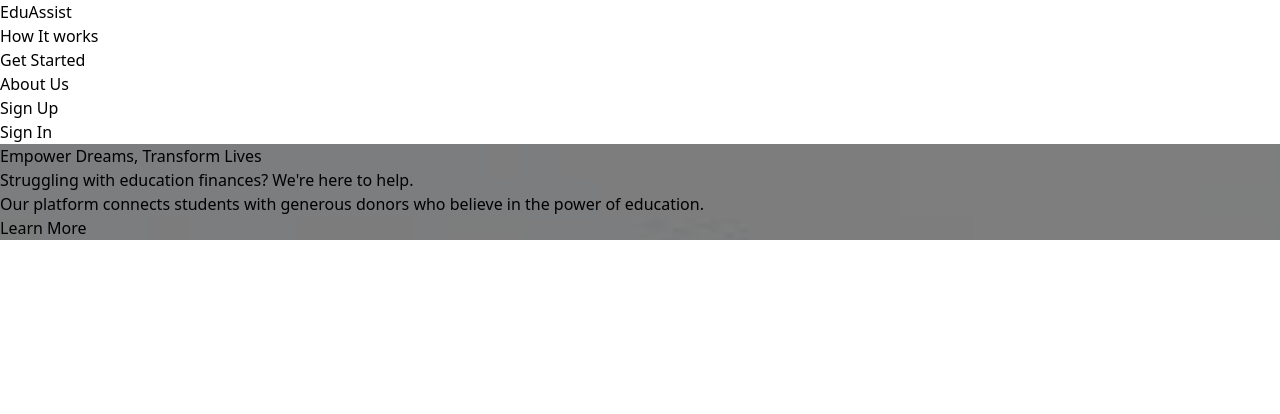
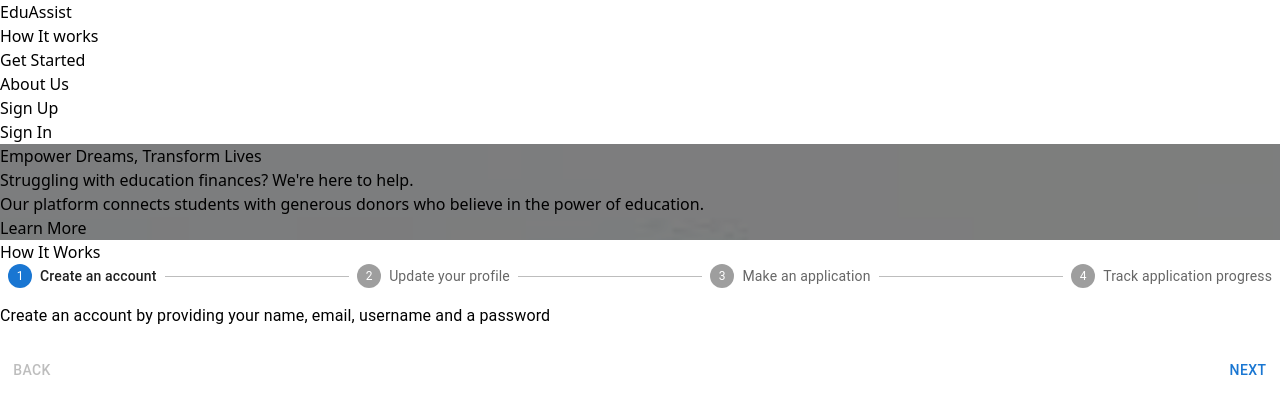
Before and after one commit to wamae-ndiritu/eduAssist, a React (Vite) app in the folder frontend/: page / in a window 1280 px wide. Shown: the top 414 px of the page. Built offline with nearby package versions, Linux system fonts and the light colour scheme.

Commit message:
Design how-it-works section

```diff
--- a/frontend/package.json
+++ b/frontend/package.json
@@ -10,6 +10,10 @@
     "preview": "vite preview"
   },
   "dependencies": {
+    "@emotion/react": "^11.11.4",
+    "@emotion/styled": "^11.11.5",
+    "@mui/icons-material": "^5.15.15",
+    "@mui/material": "^5.15.15",
     "react": "^18.2.0",
     "react-dom": "^18.2.0",
     "react-router": "^6.22.3",
--- a/frontend/src/components/Hero.jsx
+++ b/frontend/src/components/Hero.jsx
@@ -1,6 +1,6 @@
 const Hero = () => {
   return (
-    <section className="flex-1 hero">
+    <section className="hero">
       <section className='h-full px-4 py-20 text-center bg-emerald-300 text-white hero-overlay flex'>
         <div className='max-w-4xl mx-auto'>
           <h1 className='text-4xl md:text-5xl font-bold mb-4'>
--- /dev/null
+++ b/frontend/src/components/HowItWorks.jsx
@@ -0,0 +1,12 @@
+import HorizontalLinearStepper from "./utils/Stepper"
+
+const HowItWorks = () => {
+  return (
+    <div className="w-full my-5 px-4 md:px-16">
+        <h2 className="text-2xl font-semibold text-center text-gray-600">How It Works</h2>
+        <HorizontalLinearStepper />
+    </div>
+  )
+}
+
+export default HowItWorks
--- /dev/null
+++ b/frontend/src/components/utils/Stepper.jsx
@@ -0,0 +1,141 @@
+import * as React from "react";
+import Box from "@mui/material/Box";
+import Stepper from "@mui/material/Stepper";
+import Step from "@mui/material/Step";
+import StepLabel from "@mui/material/StepLabel";
+import Button from "@mui/material/Button";
+import Typography from "@mui/material/Typography";
+
+const steps = [
+  {
+    label: "Create an account",
+    content:
+      "Create an account by providing your name, email, username and a password",
+  },
+  {
+    label: "Update your profile",
+    content:
+      "Upload you Identification documents; National ID, Transcipts/Certificate etc, add Institution details, add your address, and biography",
+  },
+  {
+    label: "Make an application",
+    content:
+      "Initialize a new financial application, provide fees structure, current fee statement etc.",
+  },
+  {
+    label: "Track application progress",
+    content: "Get notification upon application review by any donor, send and receive private message with potential donors."
+  },
+];
+
+export default function HorizontalLinearStepper() {
+  const [activeStep, setActiveStep] = React.useState(0);
+  const [skipped, setSkipped] = React.useState(new Set());
+
+  const isStepOptional = () => {
+    return false;
+  };
+
+  const isStepSkipped = (step) => {
+    return skipped.has(step);
+  };
+
+  const handleNext = () => {
+    let newSkipped = skipped;
+    if (isStepSkipped(activeStep)) {
+      newSkipped = new Set(newSkipped.values());
+      newSkipped.delete(activeStep);
+    }
+
+    setActiveStep((prevActiveStep) => prevActiveStep + 1);
+    setSkipped(newSkipped);
+  };
+
+  const handleBack = () => {
+    setActiveStep((prevActiveStep) => prevActiveStep - 1);
+  };
+
+  const handleSkip = () => {
+    if (!isStepOptional(activeStep)) {
+      // You probably want to guard against something like this,
+      // it should never occur unless someone's actively trying to break something.
+      throw new Error("You can't skip a step that isn't optional.");
+    }
+
+    setActiveStep((prevActiveStep) => prevActiveStep + 1);
+    setSkipped((prevSkipped) => {
+      const newSkipped = new Set(prevSkipped.values());
+      newSkipped.add(activeStep);
+      return newSkipped;
+    });
+  };
+
+  const handleReset = () => {
+    setActiveStep(0);
+  };
+
+  return (
+    <Box sx={{ width: "100%" }}>
+      <Stepper activeStep={activeStep}>
+        {steps.map((label, index) => {
+          const stepProps = {};
+          const labelProps = {};
+          if (isStepOptional(index)) {
+            labelProps.optional = (
+              <Typography variant='caption'>Optional</Typography>
+            );
+          }
+          if (isStepSkipped(index)) {
+            stepProps.completed = false;
+          }
+          return (
+            <Step key={label} {...stepProps}>
+              <StepLabel
+                {...labelProps}
+                StepIconProps={{ classes: { root: "custom-stepper-icon" } }}
+              >
+                {label.label}
+              </StepLabel>
+            </Step>
+          );
+        })}
+      </Stepper>
+      {activeStep === steps.length ? (
+        <React.Fragment>
+          <Typography sx={{ mt: 2, mb: 1, display: "flex", alignItems: "center", gap: 3 }}>
+            <p>Ready to start the process?</p>
+            <button className="bg-emerald-300 text-white rounded-full px-16 py-2">Get Started</button>
+          </Typography>
+          <Box sx={{ display: "flex", flexDirection: "row", pt: 2 }}>
+            <Box sx={{ flex: "1 1 auto" }} />
+            <Button onClick={handleReset}>Reset</Button>
+          </Box>
+        </React.Fragment>
+      ) : (
+        <React.Fragment>
+          <Typography sx={{ mt: 2, mb: 1 }}>{steps[activeStep].content}</Typography>
+          <Box sx={{ display: "flex", flexDirection: "row", pt: 2 }}>
+            <Button
+              color='inherit'
+              disabled={activeStep === 0}
+              onClick={handleBack}
+              sx={{ mr: 1 }}
+            >
+              Back
+            </Button>
+            <Box sx={{ flex: "1 1 auto" }} />
+            {isStepOptional(activeStep) && (
+              <Button color='inherit' onClick={handleSkip} sx={{ mr: 1 }}>
+                Skip
+              </Button>
+            )}
+
+            <Button onClick={handleNext}>
+              {activeStep === steps.length - 1 ? "Finish" : "Next"}
+            </Button>
+          </Box>
+        </React.Fragment>
+      )}
+    </Box>
+  );
+}
--- a/frontend/src/index.css
+++ b/frontend/src/index.css
@@ -64,4 +64,8 @@ label {
 .hero-overlay{
   background-color: rgb(0, 0, 0, 0.5);
 }
+
+.custom-stepper-icon svg{
+  background-color: rgb(110 231 183) !important;
+}
  /* Hero section */
--- a/frontend/src/pages/HomePage.jsx
+++ b/frontend/src/pages/HomePage.jsx
@@ -1,13 +1,15 @@
 import Hero from "../components/Hero";
+import HowItWorks from "../components/HowItWorks";
 import Navbar from "../components/Navbar";
 
 const HomePage = () => {
     return (
       <div>
-        <section className="h-screen flex flex-col">
+        <section className="">
           <Navbar />
           <Hero />
         </section>
+        <HowItWorks />
       </div>
     );
 }
```
Also changed, not shown: 1 other file (tests, documents, lock files or other folders).
